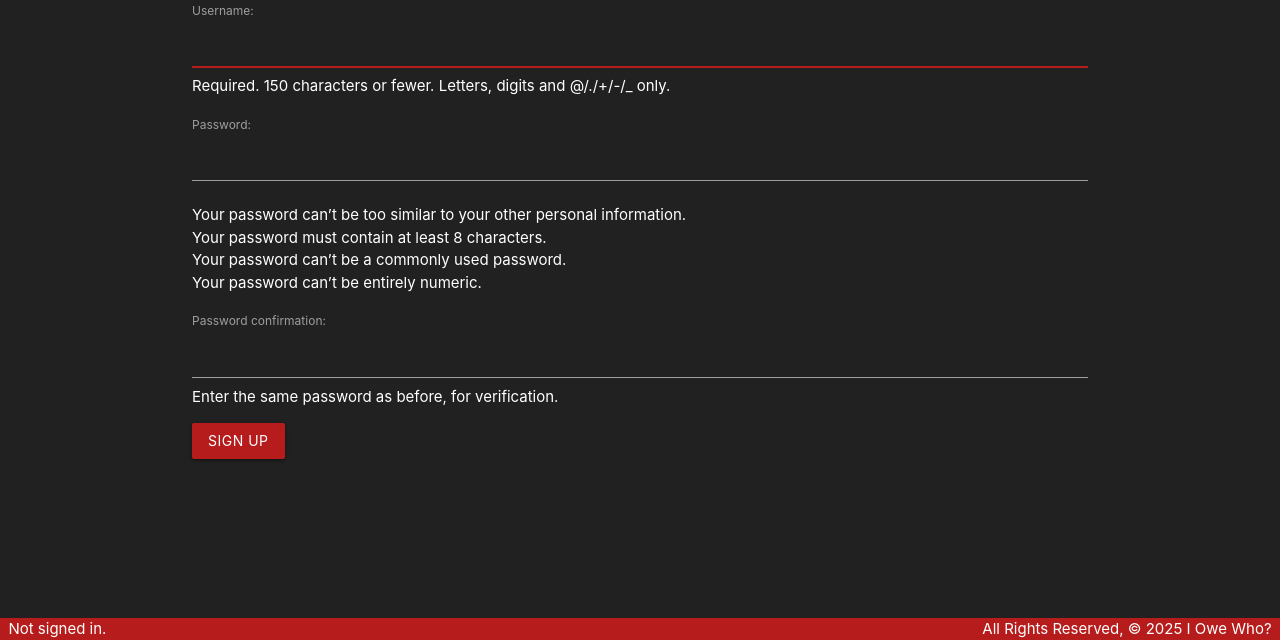
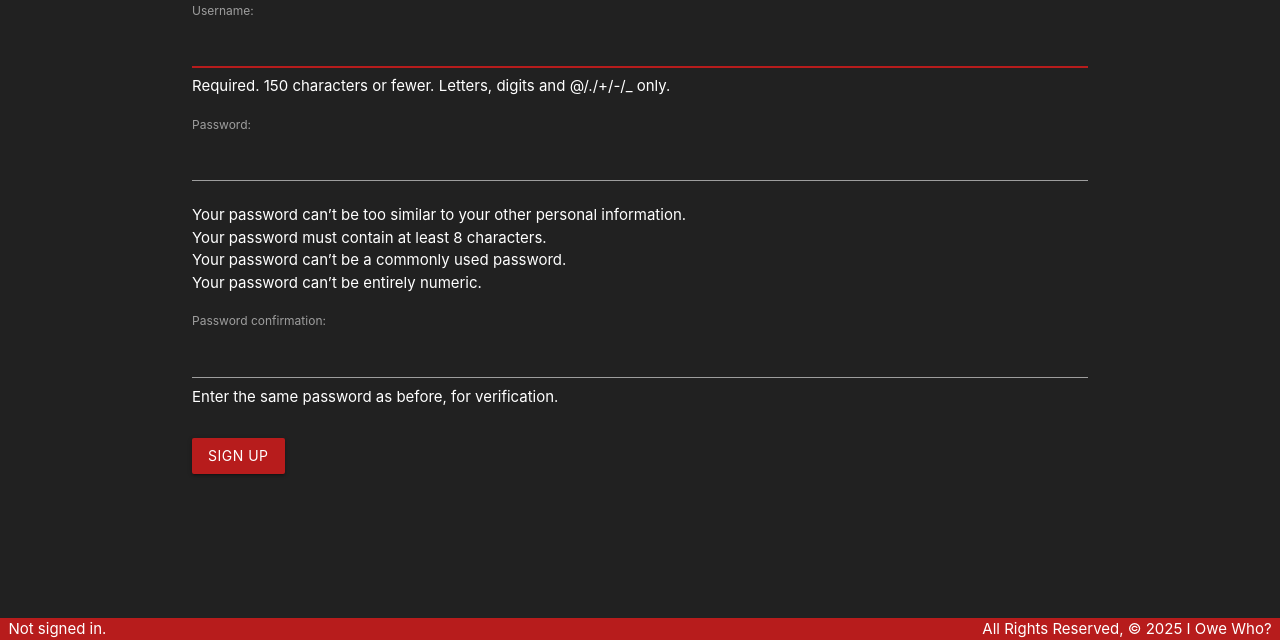
Before and after one commit to gregells/i-owe-who, a Django app: page /accounts/signup/ in a window 1280 px wide. Shown: the part 160-800 px from the top of the page. Run offline with Django 5.2, Linux system fonts and the light colour scheme.

Commit message:
Increase margin above and below login/signup form buttons using section class

```diff
--- a/main_app/templates/registration/login.html
+++ b/main_app/templates/registration/login.html
@@ -7,7 +7,9 @@
   {% csrf_token %}
   {{ form.as_p }}
   <input type="hidden" name="next" value="{{ next }}">
-  <button type="submit" class="btn red darken-4 waves-effect waves-light">Log In</button>
+  <div class="section">
+    <button type="submit" class="btn red darken-4 waves-effect waves-light">Log In</button>
+  </div>
 </form>
 
 {% endblock %}
--- a/main_app/templates/registration/signup.html
+++ b/main_app/templates/registration/signup.html
@@ -8,7 +8,9 @@
 <form method="POST" action="{% url 'signup' %}">
   {% csrf_token %}
   {{ form.as_p }}
-  <button type="submit" class="btn red darken-4 waves-effect waves-light">Sign Up</button>
+  <div class="section">
+    <button type="submit" class="btn red darken-4 waves-effect waves-light">Sign Up</button>
+  </div>
 </form>
 
 {% endblock %}
```
